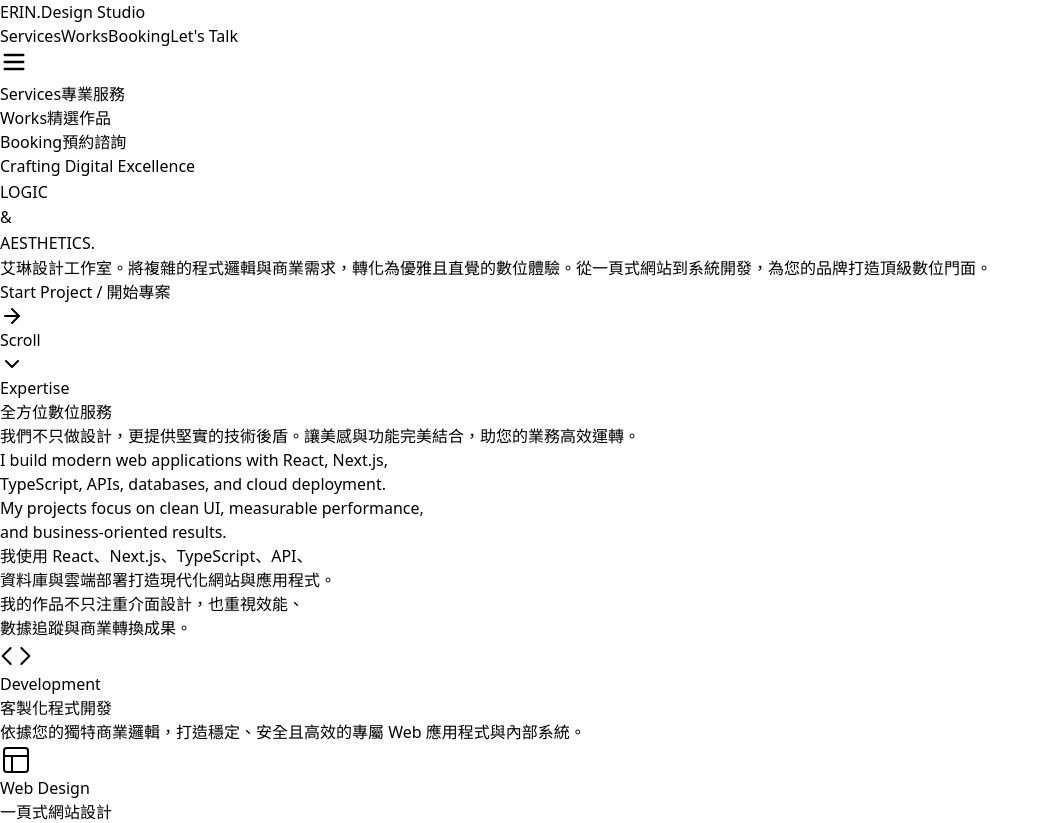
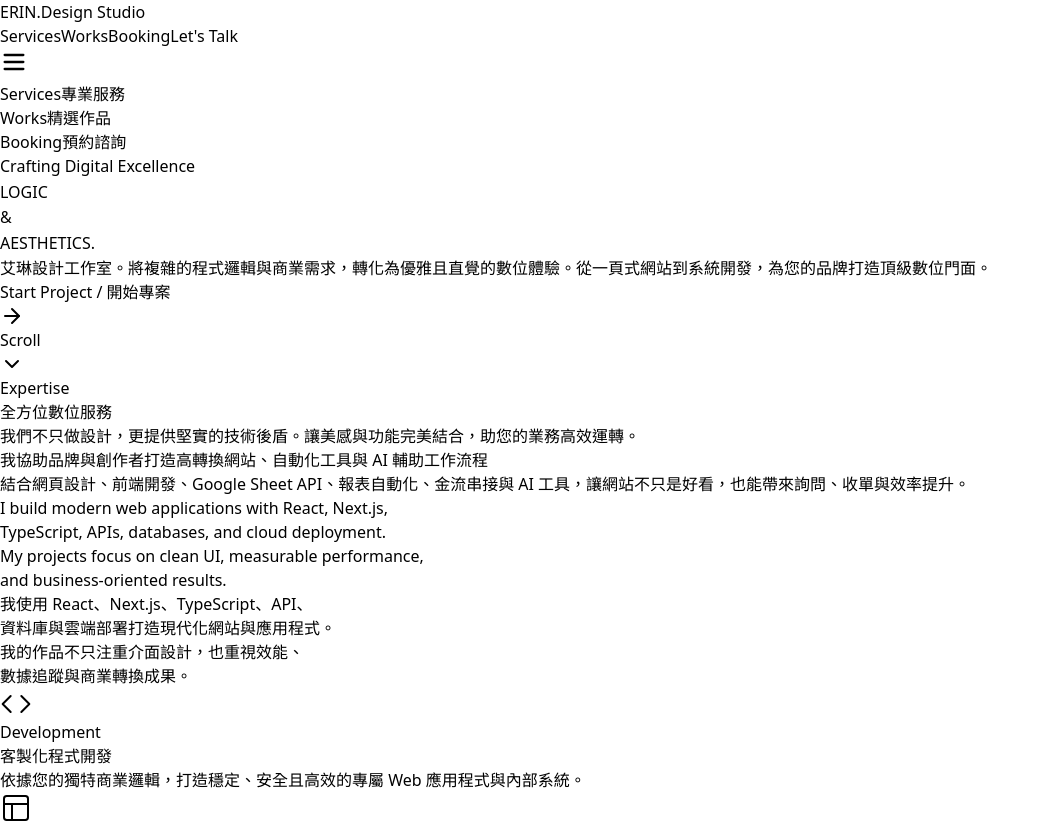
Before and after one commit to erin20080306/Eileen-Design, a React (Vite) app: page / in a window 1280 px wide. Shown: the top 823 px of the page, without its empty margins (0-1050 px from the left). Built offline with nearby package versions, Linux system fonts and the light colour scheme.

Commit message:
Add services positioning statement

```diff
--- a/src/App.jsx
+++ b/src/App.jsx
@@ -313,6 +313,14 @@ const App = () => {
               <span className="text-sm tracking-[0.2em] uppercase text-neutral-400 font-bold mb-4 block">Expertise</span>
               <h2 className="text-4xl md:text-5xl font-black tracking-tighter text-neutral-900 mb-6">全方位數位服務</h2>
               <p className="text-neutral-500 font-light leading-relaxed">我們不只做設計，更提供堅實的技術後盾。讓美感與功能完美結合，助您的業務高效運轉。</p>
+              <div className="mt-8 space-y-4">
+                <p className="text-3xl md:text-4xl font-black tracking-tighter leading-tight text-neutral-900">
+                  我協助品牌與創作者打造高轉換網站、自動化工具與 AI 輔助工作流程
+                </p>
+                <p className="text-base md:text-lg leading-8 text-neutral-600 font-medium">
+                  結合網頁設計、前端開發、Google Sheet API、報表自動化、金流串接與 AI 工具，讓網站不只是好看，也能帶來詢問、收單與效率提升。
+                </p>
+              </div>
             </div>
             <div id="services-intro-copy" className="w-full max-w-xl border-l border-neutral-200 pl-5 space-y-3 md:mt-10">
               <div className={`space-y-1 transition-all duration-700 ease-out ${servicesIntroVisible ? 'opacity-100 translate-y-0' : 'opacity-0 translate-y-3'}`}>
```
